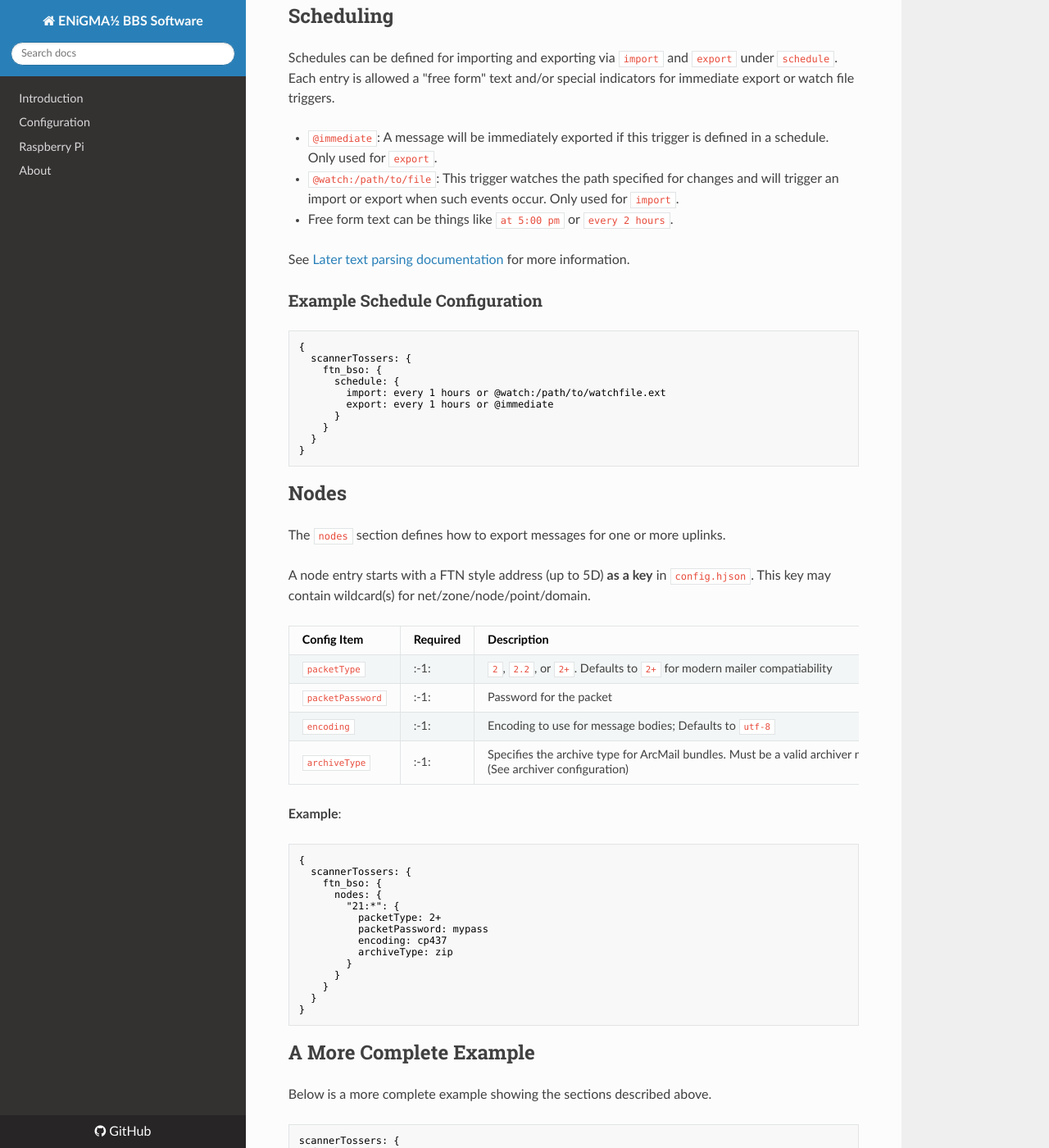
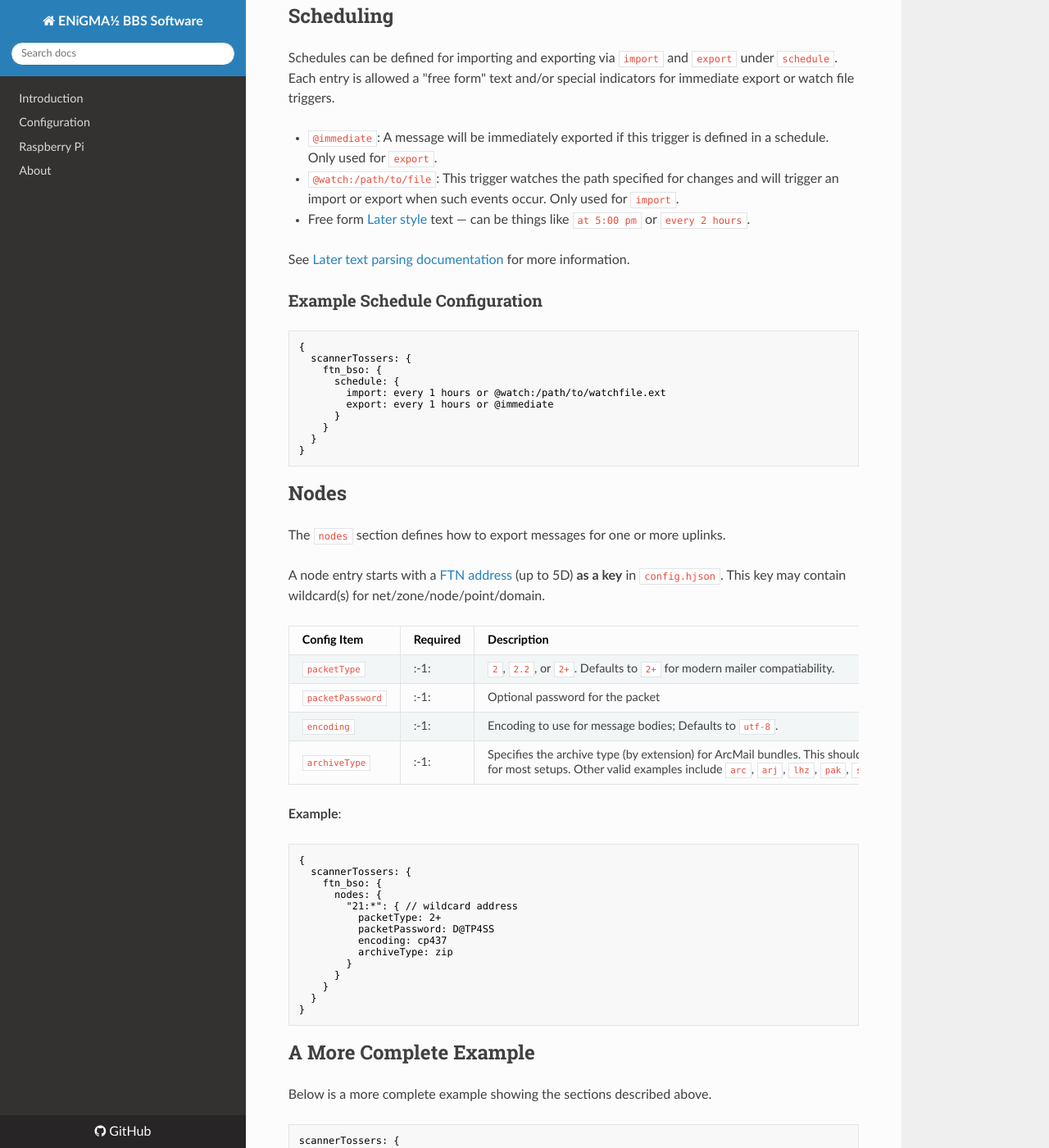
Before and after one commit to NuSkooler/enigma-bbs, an MkDocs documentation site: the page built from docs/messageareas/bso-import-export.md, in a window 1280 px wide and 1400 px high, scrolled down 710 px. Shown: the whole window at 82% size. Built offline with MkDocs 1.6.1, drawn with Linux system fonts in a browser that asks for light colours; nearby versions of some CDN libraries; old or Windows-style settings are respelled for this version of MkDocs.

Commit message:
Doc updates

````diff
--- a/docs/messageareas/bso-import-export.md
+++ b/docs/messageareas/bso-import-export.md
@@ -23,7 +23,7 @@ Schedules can be defined for importing and exporting via `import` and `export` u
 
   * `@immediate`: A message will be immediately exported if this trigger is defined in a schedule. Only used for `export`.
   * `@watch:/path/to/file`: This trigger watches the path specified for changes and will trigger an import or export when such events occur. Only used for `import`.
-  * Free form text can be things like `at 5:00 pm` or `every 2 hours`.
+  * Free form [Later style](https://bunkat.github.io/later/parsers.html#text) text — can be things like `at 5:00 pm` or `every 2 hours`.
 
 See [Later text parsing documentation](http://bunkat.github.io/later/parsers.html#text) for more information.
 
@@ -45,14 +45,14 @@ See [Later text parsing documentation](http://bunkat.github.io/later/parsers.htm
 ## Nodes
 The `nodes` section defines how to export messages for one or more uplinks.
 
-A node entry starts with a FTN style address (up to 5D) **as a key** in `config.hjson`. This key may contain wildcard(s) for net/zone/node/point/domain.
+A node entry starts with a [FTN address](http://ftsc.org/docs/old/fsp-1028.001) (up to 5D) **as a key** in `config.hjson`. This key may contain wildcard(s) for net/zone/node/point/domain.
 
 | Config Item      | Required | Description                                                                     |
 |------------------|----------|---------------------------------------------------------------------------------|
-| `packetType`     | :-1:     | `2`, `2.2`, or `2+`. Defaults to `2+` for modern mailer compatiability          |
-| `packetPassword` | :-1:     | Password for the packet                                                         |
-| `encoding`       | :-1:     | Encoding to use for message bodies; Defaults to `utf-8`                         |
-| `archiveType`    | :-1:     | Specifies the archive type for ArcMail bundles. Must be a valid archiver name such as `zip` (See archiver configuration) |
+| `packetType`     | :-1:     | `2`, `2.2`, or `2+`. Defaults to `2+` for modern mailer compatiability. |
+| `packetPassword` | :-1:     | Optional password for the packet |
+| `encoding`       | :-1:     | Encoding to use for message bodies; Defaults to `utf-8`. |
+| `archiveType`    | :-1:     | Specifies the archive type (by extension) for ArcMail bundles. This should be `zip` for most setups. Other valid examples include `arc`, `arj`, `lhz`, `pak`, `sqz`, or `zoo`. See docs on archiver configuration for more information. |
 
 **Example**:
 ```hjson
@@ -60,9 +60,9 @@ A node entry starts with a FTN style address (up to 5D) **as a key** in `config.
   scannerTossers: {
     ftn_bso: {
       nodes: {
-        "21:*": {
+        "21:*": { // wildcard address
           packetType: 2+
-          packetPassword: mypass
+          packetPassword: D@TP4SS
           encoding: cp437
           archiveType: zip
         }
````
Also changed, not shown: UPGRADE.md (+1 -0 lines).
